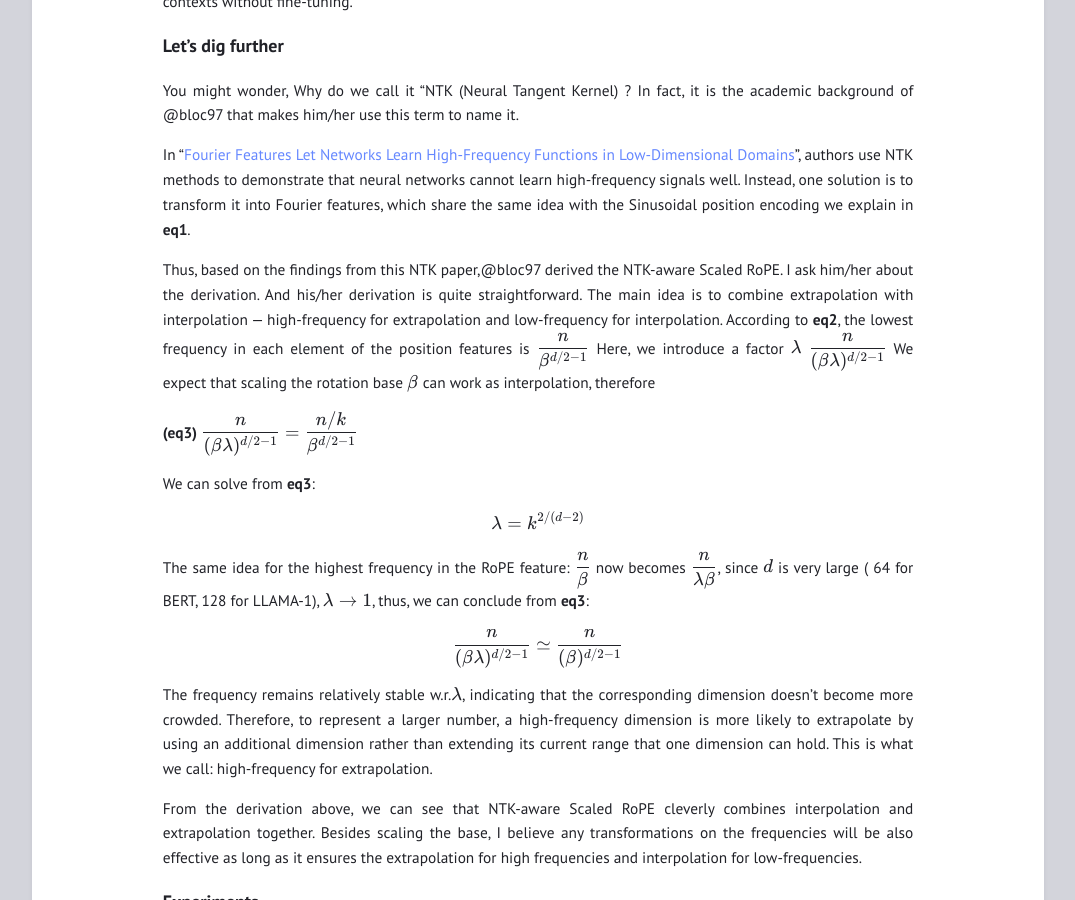
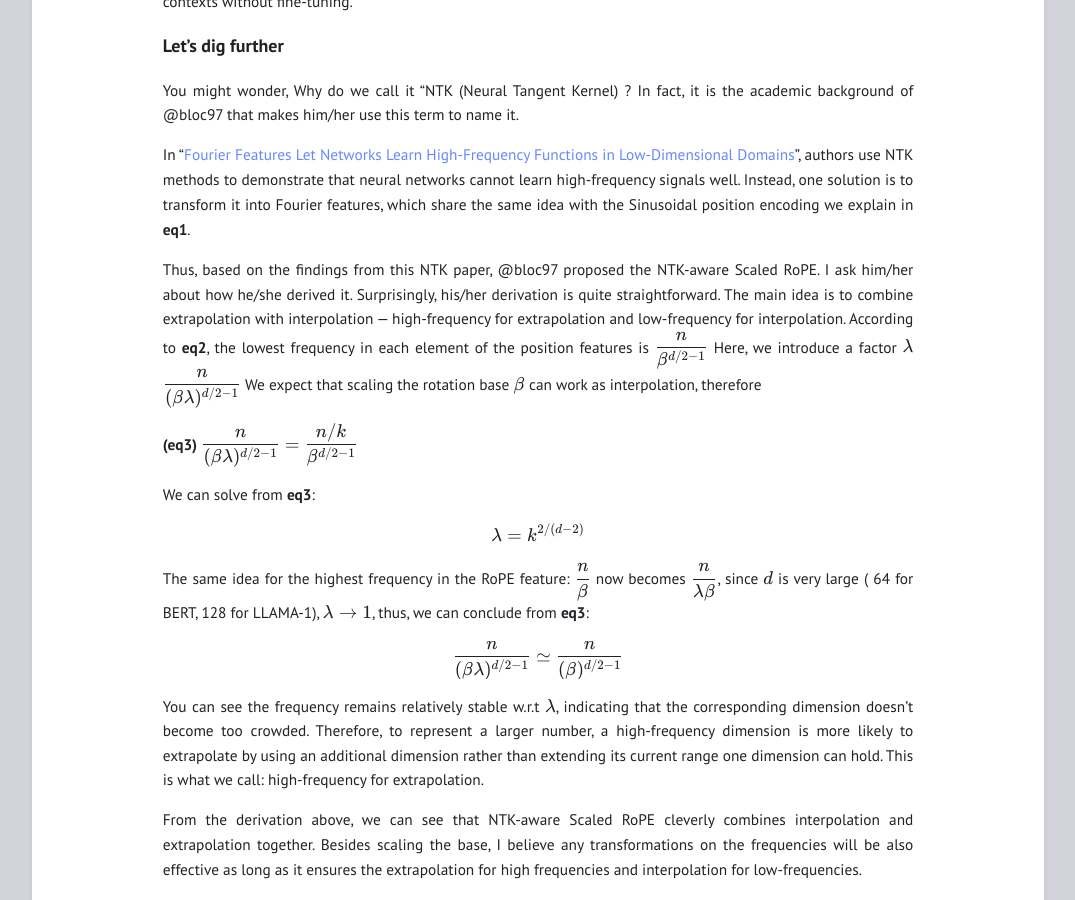
Before and after one commit to NormXU/NormXU.github.io, a Jekyll site: the page built from _posts/2023-08-09-Rethinking-Rotary-Position-Embedding.md, in a window 1280 px wide and 900 px high, scrolled down 4480 px. Shown: the whole window, without its empty margins (102-1177 px from the left). Built offline with Jekyll 4.4.1, drawn with Linux system fonts in a browser that asks for light colours; some of the changed text lies outside the part shown.

Commit message:
update blog

```diff
--- a/_posts/2023-08-09-Rethinking-Rotary-Position-Embedding.md
+++ b/_posts/2023-08-09-Rethinking-Rotary-Position-Embedding.md
@@ -10,12 +10,12 @@
 
 ### TL;DR
 
-The blog interprets RoPE from the perspective of a β-based encoding and introduces recent developments in the open-source community regarding long contexts. Some approaches, such as NTK-aware Scale RoPE can extend context length without fine-tuning.
+The blog interprets RoPE from the perspective of a β-based encoding and introduces recent developments in the open-source community regarding long contexts. Some approaches, such as NTK-aware Scale RoPE, can extend context length without fine-tuning.
 
 ## RoPE is a β-based encoding
 For developers who are interested in how to extend the context length of LLMs (Large Language Models), the open-source community has continuously presented us with fascinating proposals in the past few weeks. First, the user [@kaiokendev](https://www.reddit.com/user/kaiokendev) experimented with a "positional linear interpolation" approach in his project [SuperHOT](https://kaiokendev.github.io/til#extending-context-to-8k).
 
-He demonstrated that with minimal fine-tuning on long texts, existing LLMs can be easily adapted to handle contexts over their pretraining context length. Almost simultaneously, Meta proposed the same idea, publishing their comprehensive experimental results in the paper titled "[Extending Context Window of Large Language Models via Positional Interpolation](https://arxiv.org/abs/2306.15595)."
+He/She demonstrated that with minimal fine-tuning on long texts, existing LLMs can be easily adapted to handle contexts over their pretraining context length. Almost simultaneously, Meta proposed the same idea, publishing their comprehensive experimental results in the paper titled "[Extending Context Window of Large Language Models via Positional Interpolation](https://arxiv.org/abs/2306.15595)."
 
 Shortly after the paper was published, [@bloc97](https://www.reddit.com/user/bloc97) introduced the [NTK-aware Scaled RoPE](https://www.reddit.com/r/LocalLLaMA/comments/14lz7j5/ntkaware_scaled_rope_allows_llama_models_to_have/), enabling LLM to extend its context length without fine-tuning!
 
@@ -102,7 +102,7 @@
 
 In "[Fourier Features Let Networks Learn High-Frequency Functions in Low-Dimensional Domains](https://arxiv.org/abs/2006.10739)", authors use NTK methods to demonstrate that neural networks cannot learn high-frequency signals well. Instead, one solution is to transform it into Fourier features, which share the same idea with the Sinusoidal position encoding we explain in **eq1**.
 
-Thus, based on the findings from this NTK paper,@bloc97 derived the NTK-aware Scaled RoPE. I ask him/her about the derivation. And his/her derivation is quite straightforward. The main idea is to combine extrapolation with interpolation — high-frequency for extrapolation and low-frequency for interpolation.
+Thus, based on the findings from this NTK paper, @bloc97 proposed the NTK-aware Scaled RoPE. I ask him/her about how he/she derived it. Surprisingly, his/her derivation is quite straightforward. The main idea is to combine extrapolation with interpolation — high-frequency for extrapolation and low-frequency for interpolation.
 According to **eq2**, the lowest frequency in each element of the position features is
 $$\dfrac{n}{\beta^{d/2-1}}$$
 Here, we introduce a factor $$\lambda$$
@@ -119,7 +119,7 @@
 
 $$\dfrac{n}{(\beta\lambda)^{d/2-1}}\simeq \dfrac{n}{(\beta)^{d/2-1}}$$
 
-The frequency remains relatively stable w.r.$$\lambda$$, indicating that the corresponding dimension doesn’t become more crowded. Therefore, to represent a larger number, a high-frequency dimension is more likely to extrapolate by using an additional dimension rather than extending its current range that one dimension can hold. This is what we call: high-frequency for extrapolation.
+You can see the frequency remains relatively stable w.r.t $$\lambda$$, indicating that the corresponding dimension doesn’t become too crowded. Therefore, to represent a larger number, a high-frequency dimension is more likely to extrapolate by using an additional dimension rather than extending its current range one dimension can hold. This is what we call: high-frequency for extrapolation.
 
 From the derivation above, we can see that NTK-aware Scaled RoPE cleverly combines interpolation and extrapolation together. Besides scaling the base, I believe any transformations on the frequencies will be also effective as long as it ensures the extrapolation for high frequencies and interpolation for low-frequencies.
 
```
Also changed, not shown: other parts of _posts/2023-08-09-Rethinking-Rotary-Position-Embedding.md (+1 -1 lines).
